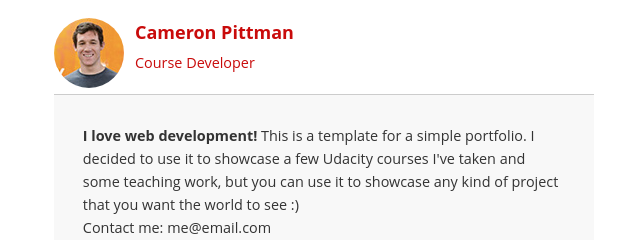
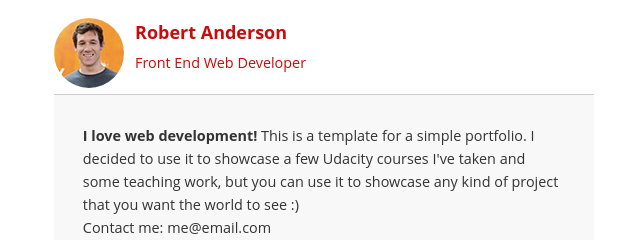
Before and after one commit to SamuraiRanderson/SamuraiRanderson.github.io, a website: page index.html in a window 1280 px wide. Shown: the top 240 px of the page, 316-956 px from the left. Drawn offline with Linux system fonts and the light colour scheme.

Commit message:
update front page text

```diff
--- a/index.html
+++ b/index.html
@@ -21,7 +21,7 @@
   <body>
     <header>
       <a href="/"><img src="img/profilepic.jpg"></a>
-      <p>Cameron Pittman<br><span>Course Developer</span></p>
+      <p>Robert Anderson<br><span>Front End Web Developer</span></p>
     </header>
 
     <div class="container">
```
